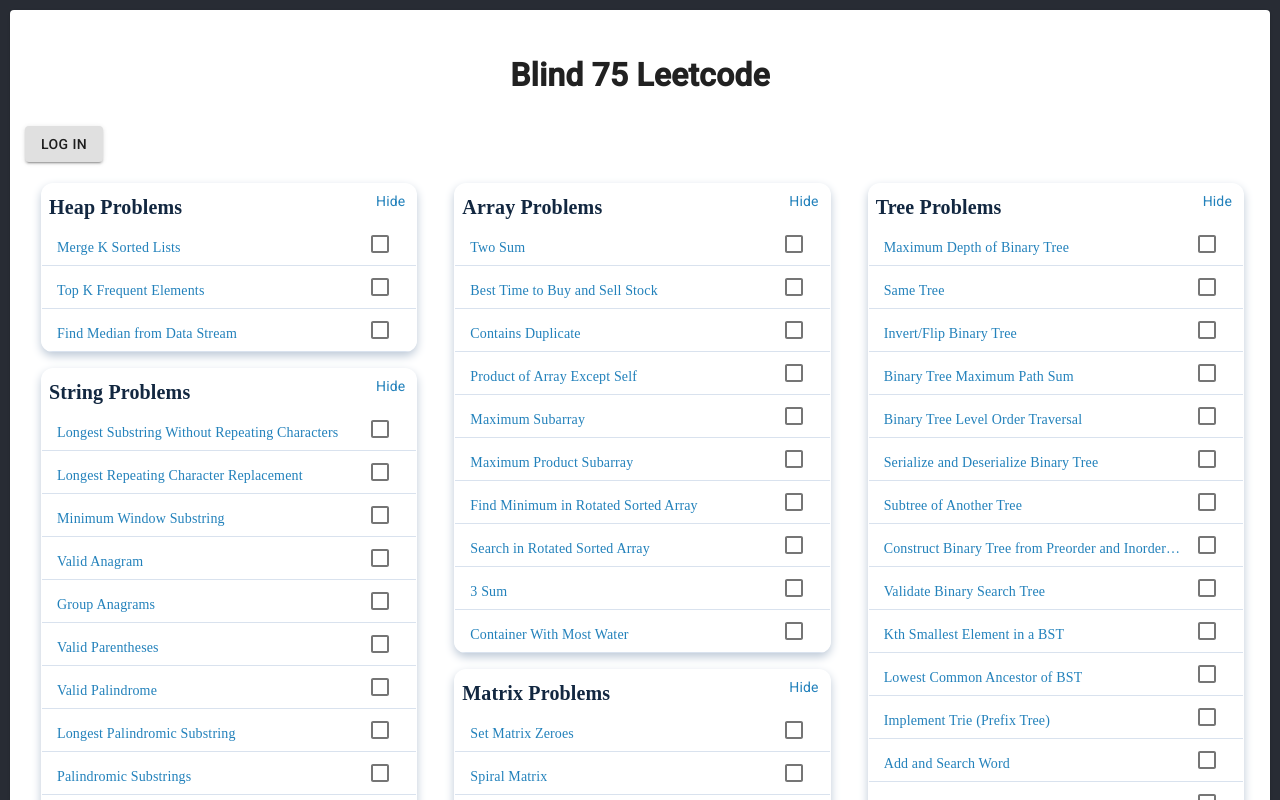
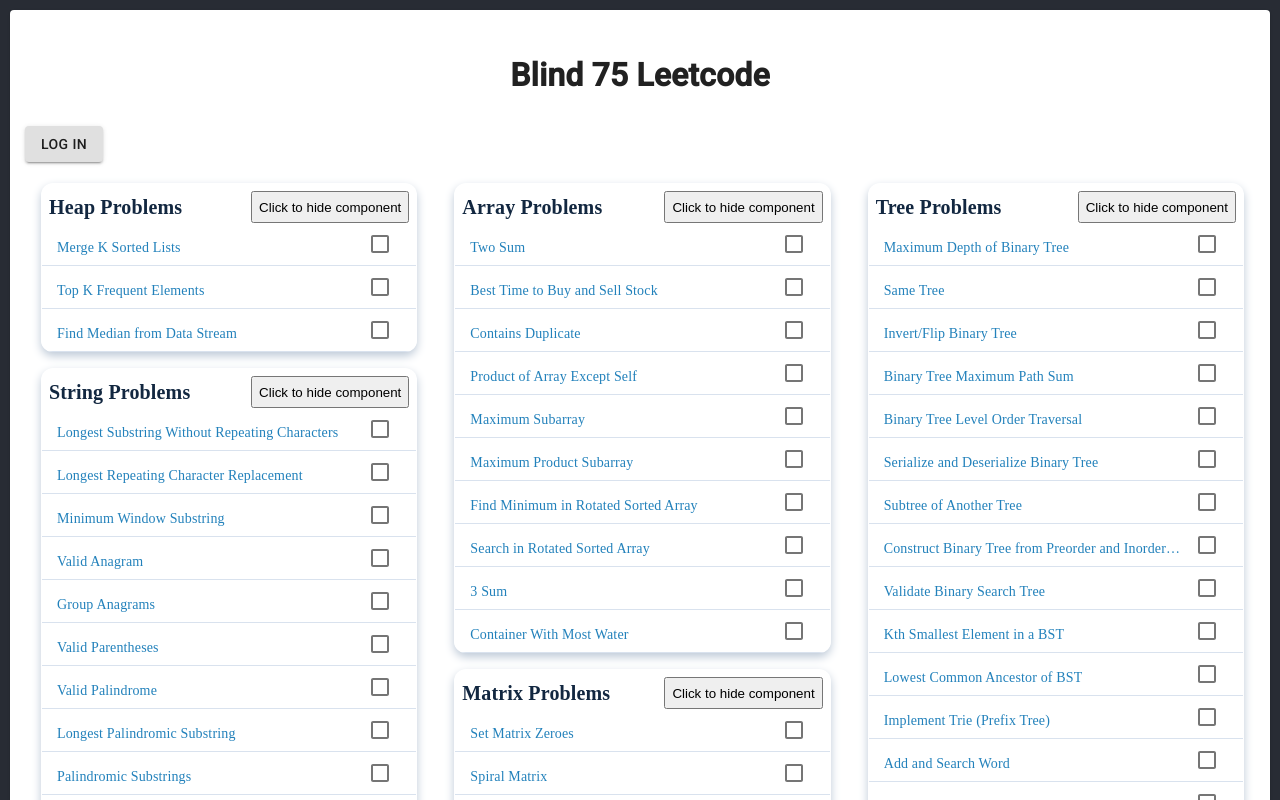
Before and after one commit to ma-anwar/blind75-dashboard, a React (Create React App) app: page / in a window 1280 px wide. Shown: the top 800 px of the page. Built offline with nearby package versions, Linux system fonts and the light colour scheme.

Commit message:
implemented hide fuctionality for the lists

```diff
--- a/src/Components/TitleCard/TitleCard.js
+++ b/src/Components/TitleCard/TitleCard.js
@@ -1,3 +1,4 @@
+import React, {useState} from 'react';
 import { makeStyles } from "@material-ui/core/styles";
 import { Box, Link, Divider, Typography } from "@material-ui/core";
 import ProblemCard from "../ProblemCard/ProblemCard";
@@ -31,7 +32,12 @@
   },
 }));
 
+
+
+
 export default function TitleCard({ title }) {
+  const [hide, setHide]=useState(true)
+  const toggleHide = () => {setHide(!hide)}
   function getProblems() {
     const items = problems.reduce((filtered, item) => {
       if (item.category === title) {
@@ -51,11 +57,15 @@
         <Typography variant="h6" noWrap className={styles.header}>
           {getTitle(title)}{" "}
         </Typography>
-        <Link className={styles.link}>Hide</Link>
+        <button onClick={() => toggleHide()}>
+
+            Click to hide component
+
+          </button>
       </Box>
       {getProblems().map((problem, i) => (
         <div>
-          <ProblemCard link={problem.link} title={problem.title} />
+          {hide && <ProblemCard link={problem.link} title={problem.title} />}
           <Divider variant={"middle"} className={styles.divider} />
         </div>
       ))}
```
